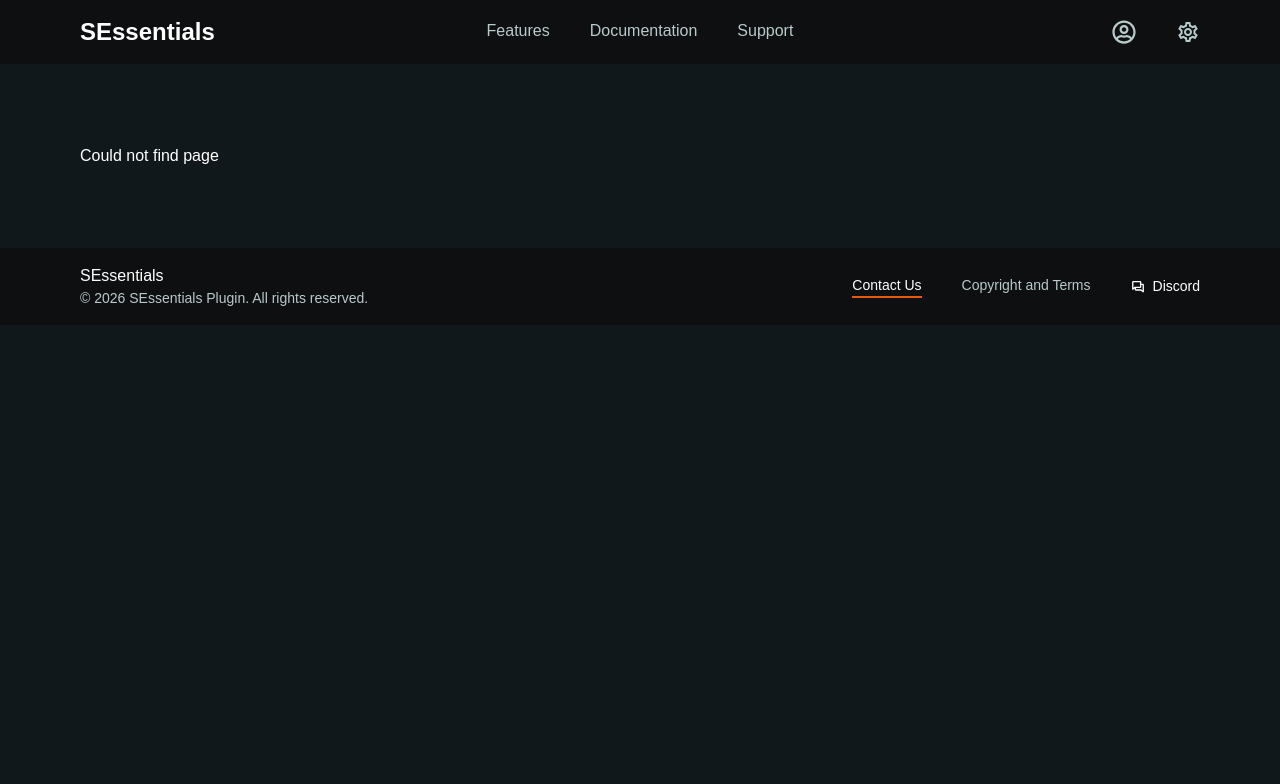
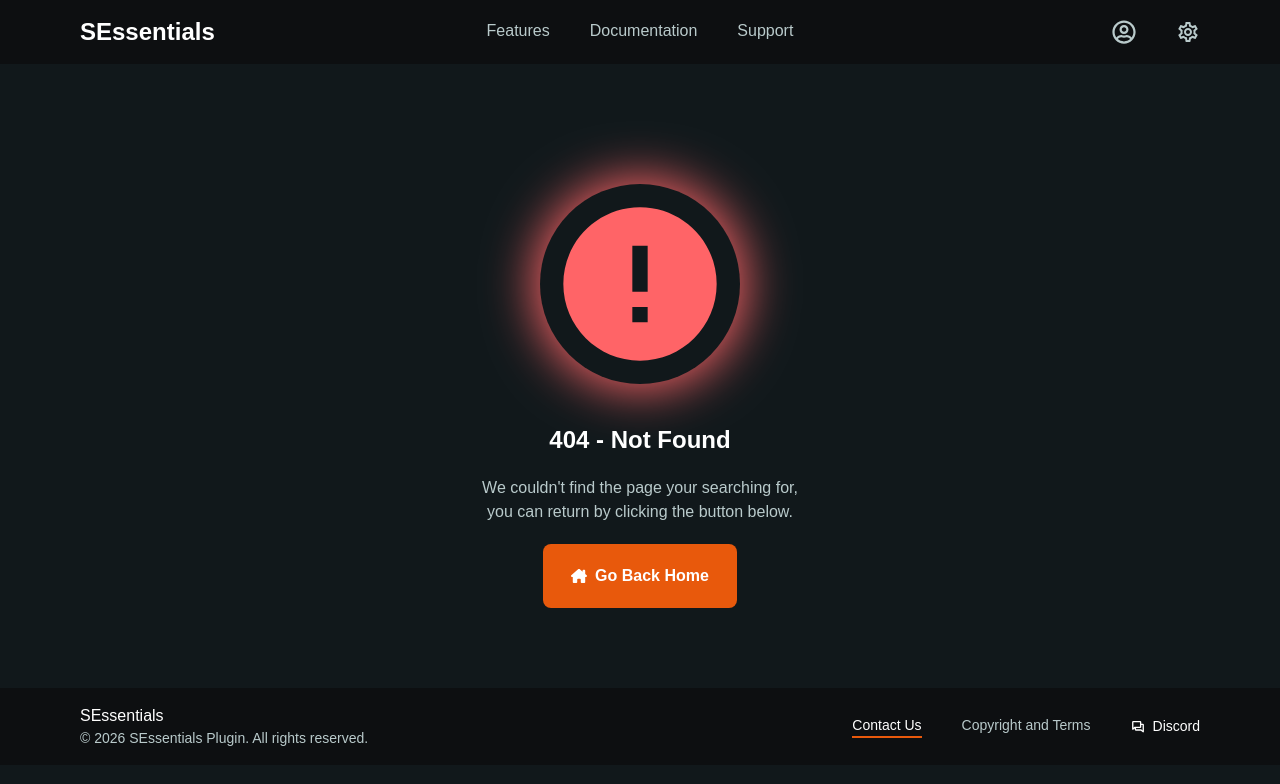
Before and after one commit to KatyTye/PluginDashboard, a React (Vite) app: page /contact in a window 1280 px wide. Shown: the top 784 px of the page. Built offline with nearby package versions, Linux system fonts and the light colour scheme.

Commit message:
feat: Added content to not found page

```diff
--- a/src/pages/NotFound.tsx
+++ b/src/pages/NotFound.tsx
@@ -1,6 +1,29 @@
+import { FaHouseChimney } from "react-icons/fa6";
+import { MdOutlineError } from "react-icons/md";
+import { Link } from "react-router";
+
 export default function NotFound() {
 
 	return (<>
-		<p>Could not find page</p>
+		<div className="m-auto mt-10 mb-10 p-2 bg-(--background-color) shadow-[0_0_50px_5px_#ff6467] rounded-full w-2/3 max-w-50 shadow-red-400">
+			<MdOutlineError className="text-red-400" />
+		</div>
+		<h2 className="text-2xl text-center font-bold">404 - Not Found</h2>
+		<p className="text-(--text-second-color) mt-5 text-center">
+			<span className="block">
+				We couldn't find the page your searching for,
+			</span>
+			<span className="block">
+				you can return by clicking the button below.
+			</span>
+		</p>
+		<Link to={"/"} className="m-auto mt-5 flex gap-2 w-fit bg-(--special-color) rounded-lg p-5 pl-7 pr-7 font-bold">
+			<span>
+				<FaHouseChimney />
+			</span>
+			<span>
+				Go Back Home
+			</span>
+		</Link>
 	</>)
 }
```
